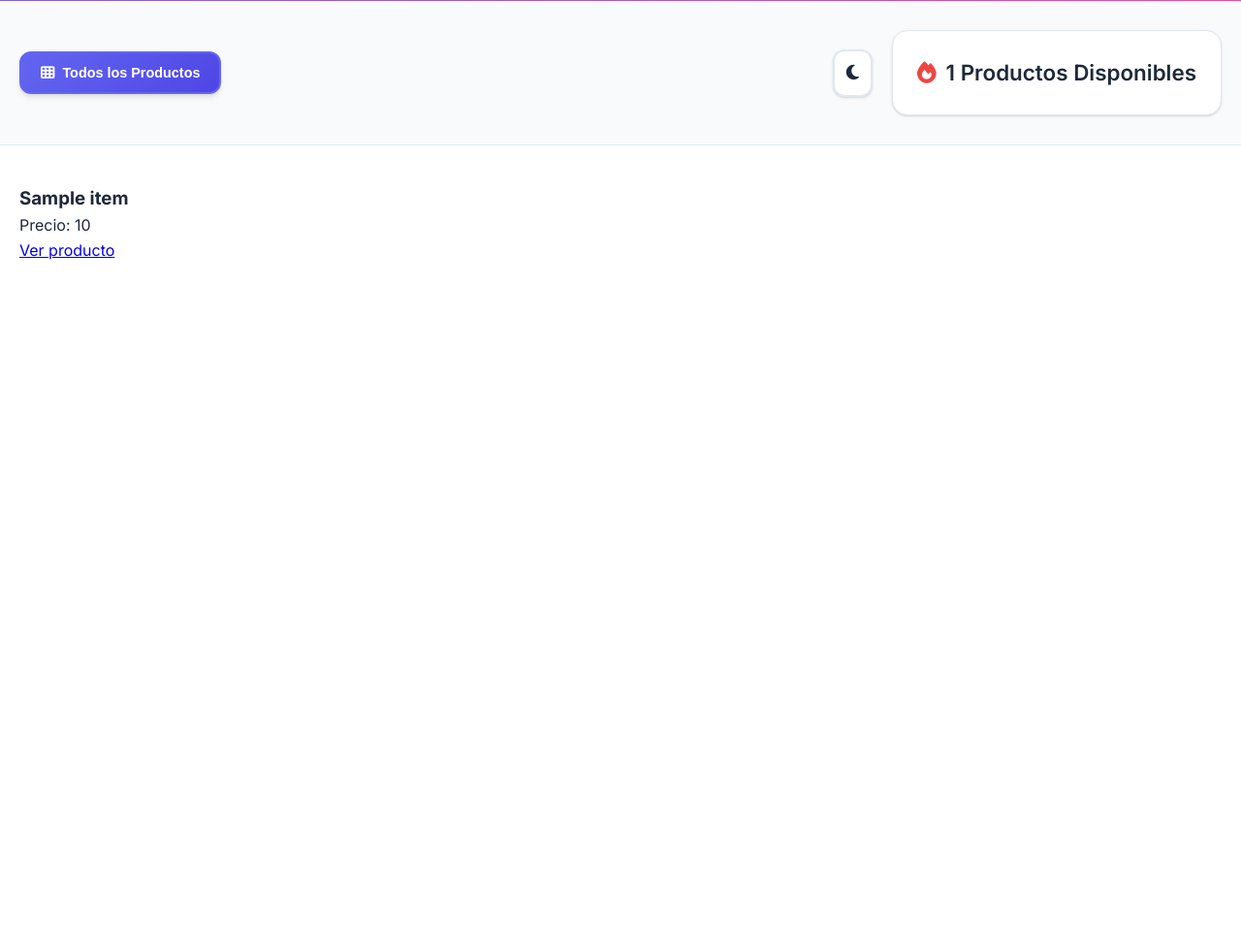
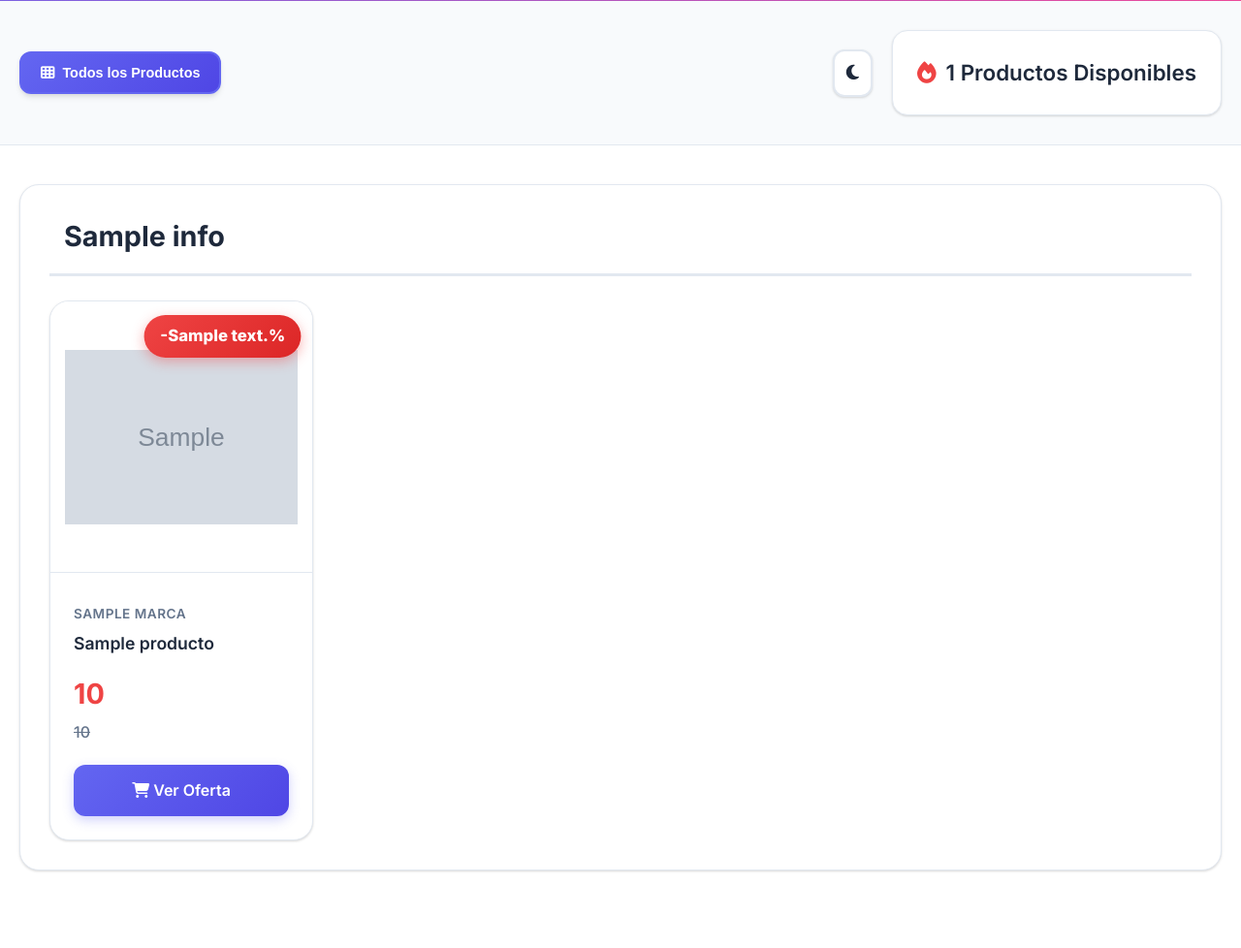
Before and after one commit to skaraz7/ofertas-falabella, a Flask app: template templates/ofertas.html in a window 1280 px wide. Shown: the part 290-1268 px from the top of the page at 97% size. Before the commit the page ends 558 px from the top, so only its background shows below. Run offline with Flask 3, Linux system fonts and the light colour scheme; the template is opened without the code that fills it: most values are stand-ins (such as "Sample title", 1, 10 or a date in 2020); grey boxes marked "Sample" are stand-in pictures.

Commit message:
modified:   templates/ofertas.html

```diff
--- a/templates/ofertas.html
+++ b/templates/ofertas.html
@@ -43,7 +43,7 @@
                 <div class="stats">
                     <h3>
                         <i class="fas fa-fire" style="color: var(--error-color);"></i>
-                        <span>{{ productos|length }} Productos Disponibles</span>
+                        <span>{{ total_productos }} Productos Disponibles</span>
                     </h3>
                 </div>
             </div>
@@ -53,15 +53,42 @@
     <!-- Main Content -->
     <main class="main-content">
         <div class="container">
-            <div class="products-grid">
-                {% for item in productos %}
-                <div class="producto">
-                    <h3>{{ item.nombre }}</h3>
-                    <p>Precio: {{ item.precio }}</p>
-                    <a href="{{ item.link }}" target="_blank">Ver producto</a>
+            {% for categoria_key, categoria_data in datos.items() %}
+            <div class="category-section" data-category="{{ categoria_key }}">
+                <div class="category-header">
+                    <i class="{{ categoria_data.info.icono }}"></i>
+                    <h2>{{ categoria_data.info.nombre }}</h2>
                 </div>
-                {% endfor %}
+                <div class="products-grid">
+                    {% for producto in categoria_data.productos %}
+                    <div class="product-card">
+                        <div class="discount-badge">-{{ producto.descuento_porcentaje }}%</div>
+                        <img src="{{ producto.imagen or 'https://via.placeholder.com/280x280/6366f1/ffffff?text=Sin+Imagen' }}"
+                             alt="{{ producto.nombre }}"
+                             class="product-image"
+                             onerror="this.src='https://via.placeholder.com/280x280/6366f1/ffffff?text=Sin+Imagen'">
+                        <div class="product-info">
+                            <div class="product-brand">{{ producto.marca }}</div>
+                            <div class="product-name">{{ producto.nombre }}</div>
+                            <div class="product-prices">
+                                <span class="price-current">{{ producto.precio_oferta }}</span>
+                                <span class="price-original">{{ producto.precio_original }}</span>
+                            </div>
+                            {% if producto.link %}
+                            <a href="{{ producto.link }}" target="_blank" class="product-link">
+                                <i class="fas fa-shopping-cart"></i> Ver Oferta
+                            </a>
+                            {% else %}
+                            <span class="product-link" style="background: #ccc; cursor: not-allowed;">
+                                <i class="fas fa-times"></i> Sin enlace
+                            </span>
+                            {% endif %}
+                        </div>
+                    </div>
+                    {% endfor %}
+                </div>
             </div>
+            {% endfor %}
         </div>
     </main>
 
```
